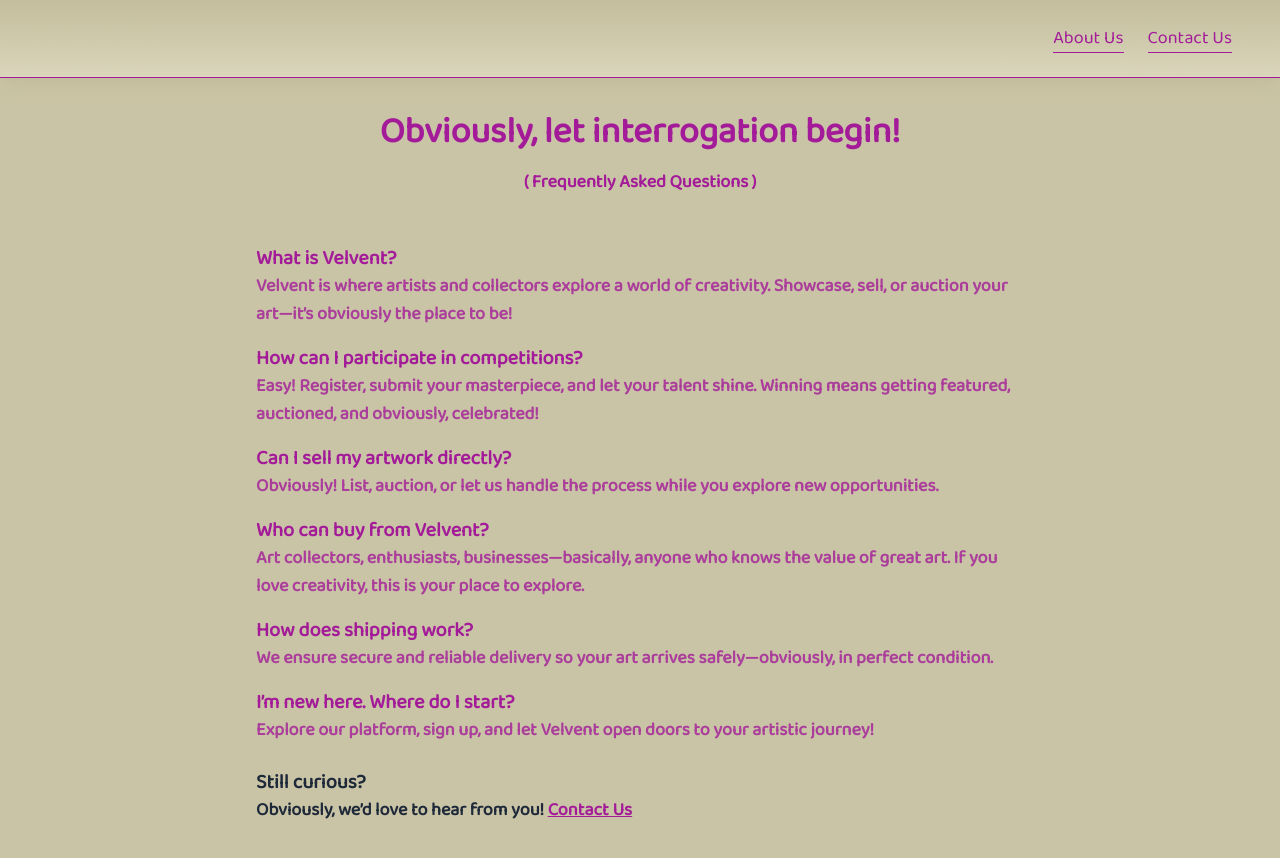
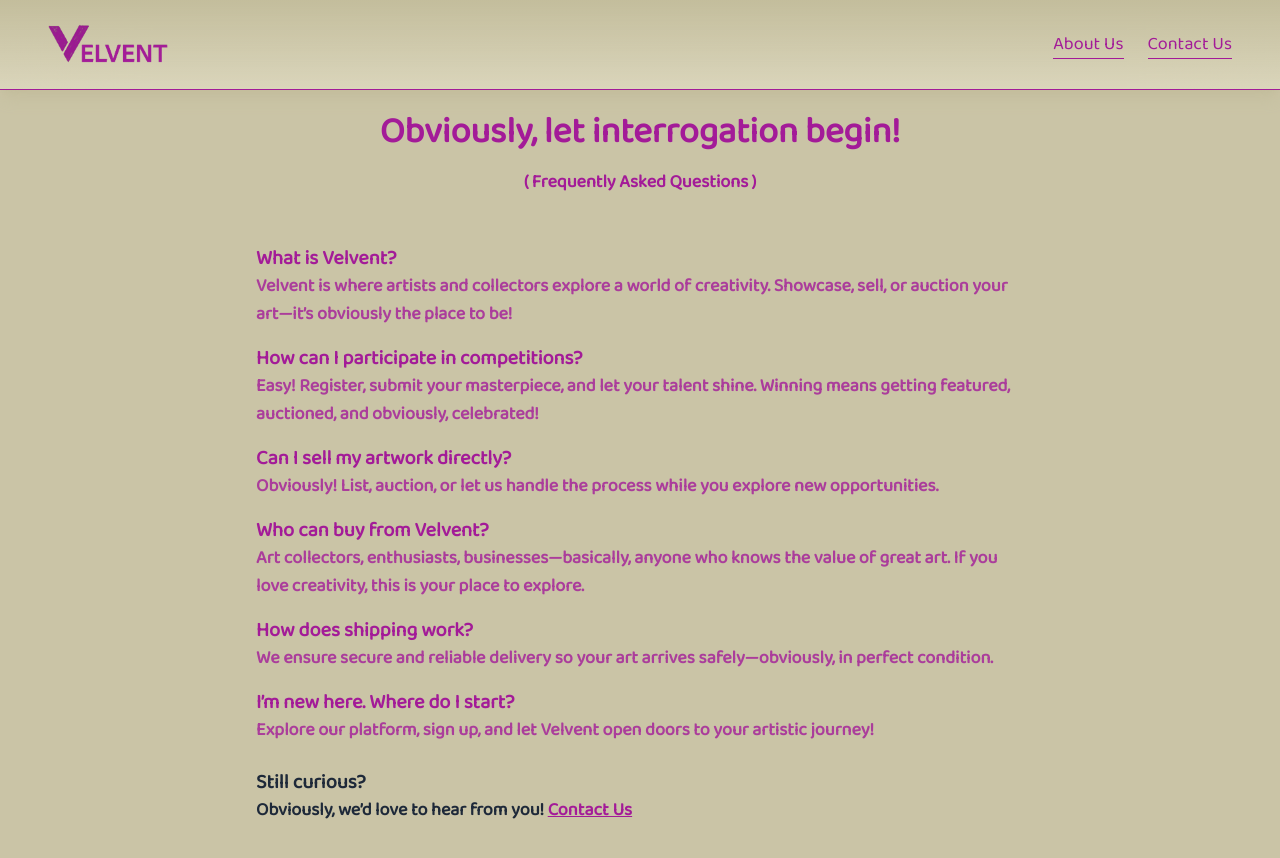
Before and after one commit to Mayank2305Mishra/velvent, a Next.js app: page /faq in a window 1280 px wide. Shown: the top 858 px of the page. Built offline with nearby package versions, Linux system fonts and the light colour scheme.

Commit message:
velventname

```diff
--- a/app/(about)/faq/page.tsx
+++ b/app/(about)/faq/page.tsx
@@ -1,6 +1,7 @@
 import { Metadata, ResolvingMetadata } from 'next'
 import Link from 'next/link'
 import React from 'react'
+
 
 const page = () => {
     return (
--- a/app/(about)/layout.tsx
+++ b/app/(about)/layout.tsx
@@ -1,4 +1,4 @@
-import velventIcon from '@/components/velventUI/velventIcon'
+import VelventIcon from '@/components/velventUI/VelventIcon'
 import Link from 'next/link'
 import React, { ReactNode } from 'react'
 import type { Metadata } from "next";
@@ -16,13 +16,13 @@ const AboutLayout = ({ children }: { children: ReactNode }) => {
         <main suppressHydrationWarning>
             <nav className='flex-between bg-gradient-to-b from-light-600 to-light-200/50 backdrop-blur-3xl fixed z-50 w-full gap-5 p-6  shadow-light-700 shadow-lg border-b-1 border-velvent  sm:px-12'>
                 <Link href='/' className='items-center md:flex hidden gap-2'>
-                    <velventIcon
+                    <VelventIcon
                         width={120}
                         height={120}
                     />
                 </Link>
                 <Link href='/' className='flex items-center md:hidden gap-2'>
-                    <velventIcon
+                    <VelventIcon
                         width={80}
                         height={80}
                     />
--- a/app/(about)/new/page.tsx
+++ b/app/(about)/new/page.tsx
@@ -9,7 +9,7 @@ import { CalendarIcon, MapPinIcon, ArrowRightIcon } from "lucide-react"
 import Image from 'next/image'
 import { motion } from "framer-motion"
 import { Instagram, Facebook, Twitter } from "lucide-react"
-import velventIcon from "@/components/velventUI/velventIcon"
+import VelventIcon from "@/components/velventUI/VelventIcon"
 import { generateMetadata } from "@/app/DynamicMetaData"
 
 
@@ -338,7 +338,7 @@ const page = () => {
           <div className="grid grid-cols-1 md:grid-cols-2 lg:grid-cols-4 gap-8 mb-12">
             <div>
               <div className="flex items-center gap-2 mb-4">
-                <velventIcon  height={80} width={80} />
+                <VelventIcon  height={80} width={80} />
               </div>
               <p className="text-muted-foreground mb-4">
                 Bazaar of Unforeseen Art
--- a/components/velventUI/ValventIcon.tsx
+++ b/components/velventUI/VelventIcon.tsx
@@ -1,7 +1,7 @@
 import Image from 'next/image'
 import React from 'react'
 
-const velventIcon = ({height, width}: {height: any, width: any}) => {
+const VelventIcon = ({height, width}: {height: any, width: any}) => {
     return (
         <>
             <Image
@@ -14,4 +14,4 @@ const velventIcon = ({height, width}: {height: any, width: any}) => {
     )
 }
 
-export default velventIcon
+export default VelventIcon
```
